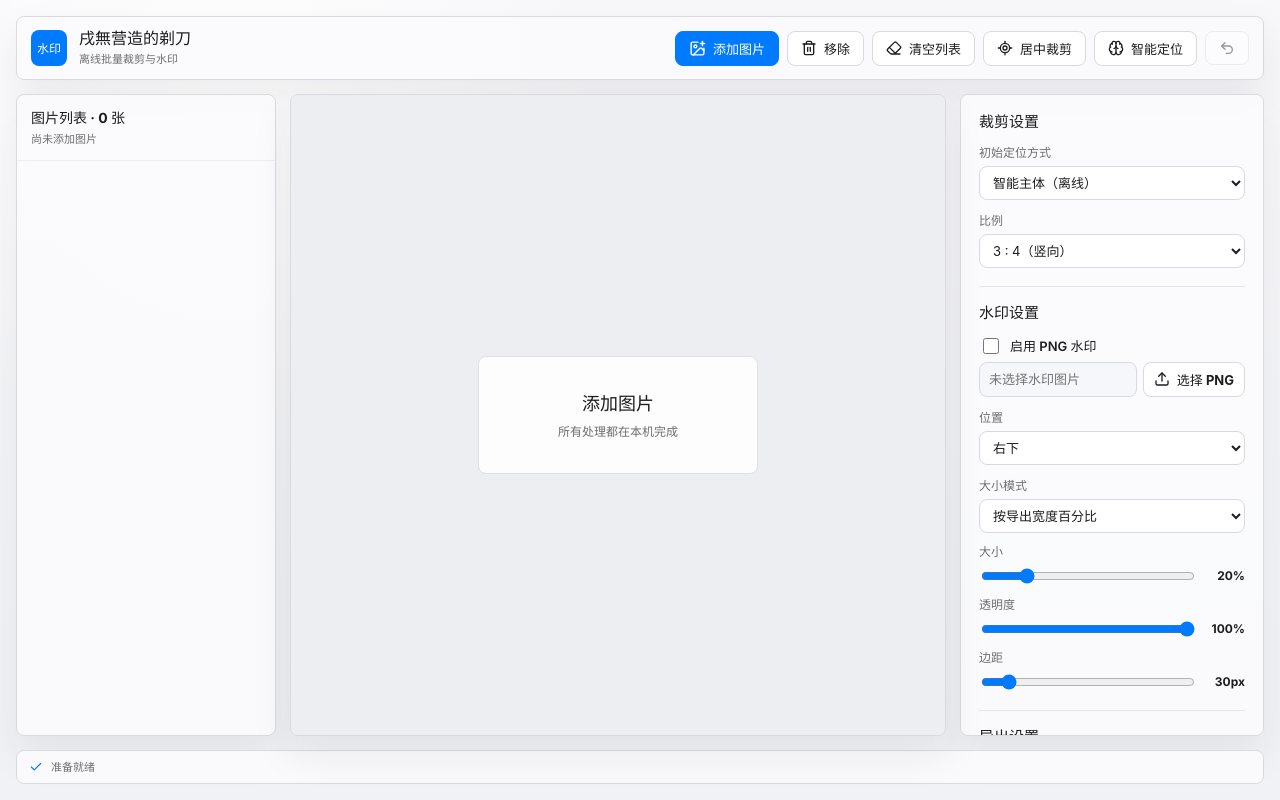
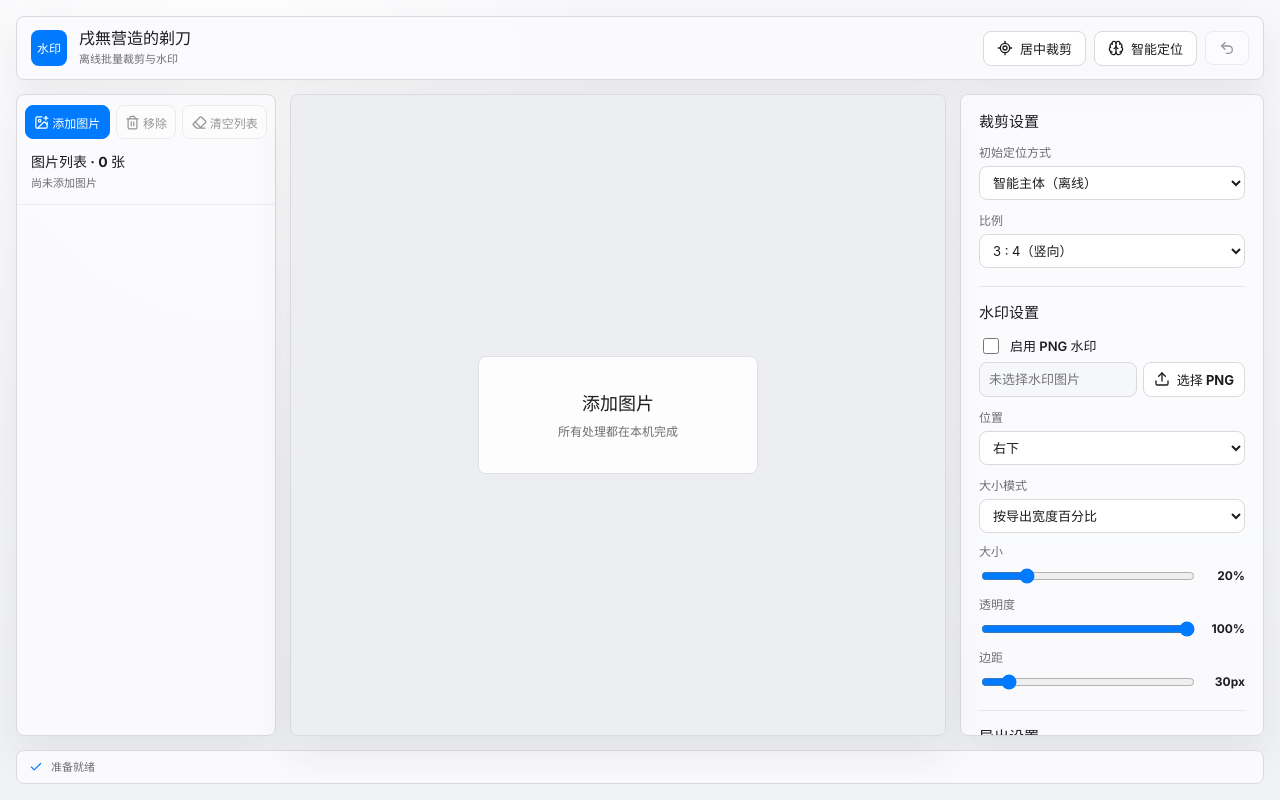
Before and after one commit to sange1022/image-watermark-web, a React (Vite) app: page / in a window 1280 px wide. Built offline with nearby package versions, Linux system fonts and the light colour scheme.

Commit message:
Move image management controls above photo list

```diff
--- a/src/main.tsx
+++ b/src/main.tsx
@@ -582,10 +582,6 @@ function App() {
           </div>
         </div>
         <fieldset className="toolbar-actions" disabled={exporting}>
-          <input ref={fileInputRef} type="file" accept="image/*" multiple hidden onChange={(event) => addFiles(event.target.files ?? [])} />
-          <button className="primary" onClick={() => fileInputRef.current?.click()}><ImagePlus size={17} />添加图片</button>
-          <button onClick={removeSelected}><Trash2 size={16} />移除</button>
-          <button onClick={clearPhotos}><Eraser size={16} />清空列表</button>
           <button onClick={centerSelectedCrop}><LocateFixed size={16} />居中裁剪</button>
           <button onClick={smartCropSelected}><Brain size={16} />智能定位</button>
           <button title="撤销裁剪" aria-label="撤销裁剪" disabled={!history.length} onClick={undoCrop}><Undo2 size={16} /></button>
@@ -594,6 +590,12 @@ function App() {
 
       <section className="workspace">
         <aside className="panel photo-rail">
+          <fieldset className="photo-actions" disabled={exporting}>
+            <input ref={fileInputRef} type="file" accept="image/*" multiple hidden onChange={(event) => { addFiles(event.target.files ?? []); event.target.value = ''; }} />
+            <button className="primary" onClick={() => fileInputRef.current?.click()}><ImagePlus size={15} />添加图片</button>
+            <button disabled={!selectedPhoto} onClick={removeSelected}><Trash2 size={15} />移除</button>
+            <button disabled={!photos.length} onClick={clearPhotos}><Eraser size={15} />清空列表</button>
+          </fieldset>
           <div className="panel-head">
             <strong>图片列表 · {photos.length} 张</strong>
             <span>{photos.length ? `${photos.filter((photo) => photo.status === '已导出').length} 张已导出` : '尚未添加图片'}</span>
--- a/src/styles.css
+++ b/src/styles.css
@@ -218,10 +218,16 @@ progress::-webkit-progress-value {
 }
 
 .photo-list {
-  height: calc(100% - 61px);
+  flex: 1;
+  min-height: 0;
   overflow: auto;
   padding: 7px 0;
 }
+
+.photo-rail { display: flex; flex-direction: column; }
+.photo-rail .panel-head { flex: 0 0 auto; }
+.photo-actions { display: flex; flex-wrap: wrap; gap: 6px; padding: 10px 8px 0; flex: 0 0 auto; }
+.photo-actions button { padding: 7px 5px; gap: 3px; font-size: 12px; flex: 1 0 auto; white-space: nowrap; }
 
 .photo-row {
   width: calc(100% - 16px);
@@ -457,7 +463,7 @@ progress::-webkit-progress-value {
   }
 
   .photo-rail {
-    height: 180px;
+    height: 230px;
     min-height: 0;
   }
 
```
